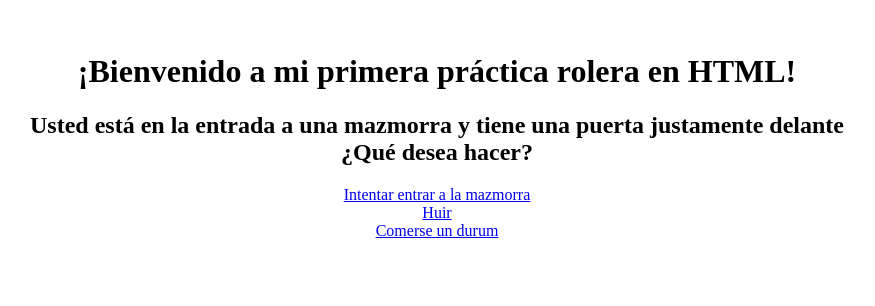
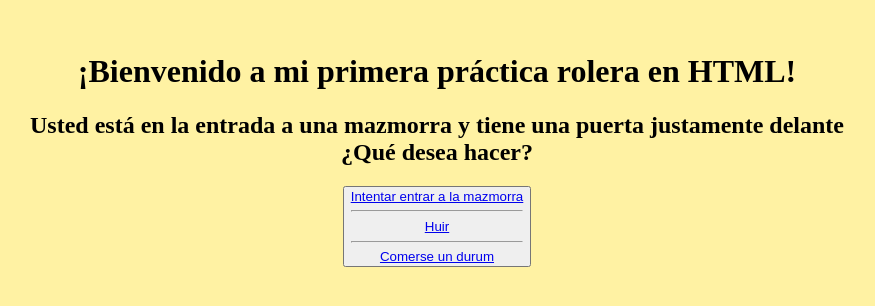
Before and after one commit to MigeruSenpai/novicio, a plain HTML site: page Proyecto ROL HTML/Primera etapa.html in a window 1280 px wide. Shown: the part 102-408 px from the top of the page, without its empty margins (203-1078 px from the left). Drawn offline with Linux system fonts and the light colour scheme.

Commit message:
He modificado el color del fondo añadiendo un nuevo css y añadido un botón en el primer html con las tres primeras opciones del rol

```diff
--- /dev/null
+++ b/Proyecto ROL HTML/CSS/Color del fondo.css
@@ -0,0 +1,3 @@
+body {
+    background-color: rgb(255, 242, 163);
+}
--- a/Proyecto ROL HTML/Primera etapa.html
+++ b/Proyecto ROL HTML/Primera etapa.html
@@ -4,16 +4,20 @@
     <title>Le rol</title>
     <meta charset="utf-8">
     <link rel="stylesheet" type="text/css" href="./CSS/Centrar.css">
+    <link rel="stylesheet" type="text/css" href="./CSS/Color del fondo.css">
 </head>
 <body>
             <br><br><br><br><br><br><br>
     <h1>¡Bienvenido a mi primera práctica rolera en HTML!</h1>
     <h2>Usted está en la entrada a una mazmorra y tiene una puerta justamente delante <br>
     ¿Qué desea hacer?</h2>
-
-    <a href="./Segunda etapa/Intentar puerta.html">Intentar entrar a la mazmorra</a> <br>
-    <a href="./Segunda etapa/Huir.html">Huir</a> <br>
+        <button>
+    <a href="./Segunda etapa/Intentar puerta.html">Intentar entrar a la mazmorra</a>
+        <hr>
+    <a href="./Segunda etapa/Huir.html">Huir</a>
+        <hr>
     <a href="./Segunda etapa/Durum.html">Comerse un durum</a>
+        </button>
 
 </body>
 </html>
```
